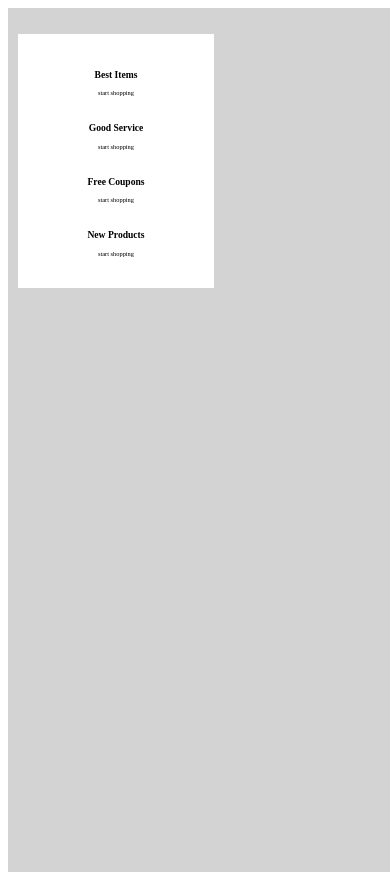
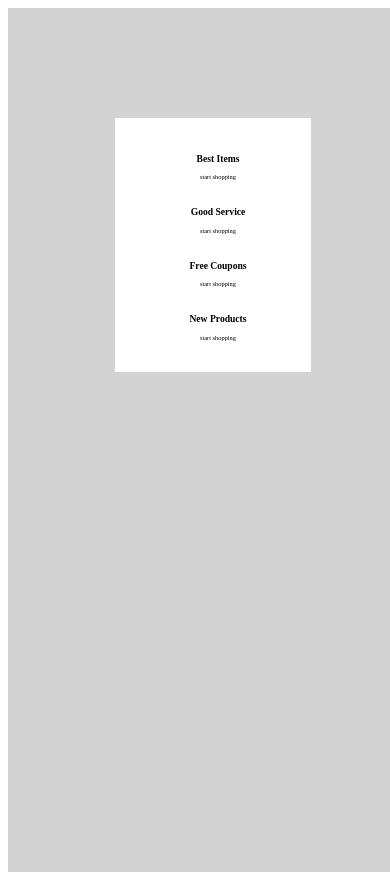
Before and after one commit to bomiiiiii/coding-study, a plain HTML site: page applecoding-HTML:CSS/반응형 레이아웃 만들기/test.html in a window 390 px wide. Shown: the top 880 px of the page. Drawn offline with Linux system fonts and the light colour scheme.

Commit message:
반응형 2

```diff
--- a/applecoding-HTML:CSS/반응형 레이아웃 만들기/CSS/test.css
+++ b/applecoding-HTML:CSS/반응형 레이아웃 만들기/CSS/test.css
@@ -10,10 +10,13 @@ ul {
 }
 .list-box {
   width: 80%;
-  background-color: white;
+  max-width: 1000px;
   display: flex;
   justify-content: space-around;
+  background-color: white;
   padding: 20px;
+  margin: auto;
+  margin-top: 100px;
 }
 
 .list-item-title {
@@ -29,14 +32,15 @@ ul {
 
 /* 반응형 미디어 쿼리 */
 
+/* 테블릿 */
 @media screen and (max-width: 1200px) {
   .list-box {
     width: 60%;
+    max-width: 700px;
     display: grid;
     grid-template-columns: repeat(2, 1fr);
     text-align: center;
   }
-
   .list-item {
     margin: 8px;
   }
@@ -48,16 +52,18 @@ ul {
   }
 }
 
+/* 휴대폰 */
 @media screen and (max-width: 768px) {
   .list-box {
     width: 40%;
+    max-width: 400px;
     display: grid;
     grid-template-columns: repeat(1, 1fr);
     text-align: center;
   }
-
   .list-item {
     margin: 5px;
+    width: 100%;
   }
   .list-item-title {
     font-size: 0.6rem;
```
